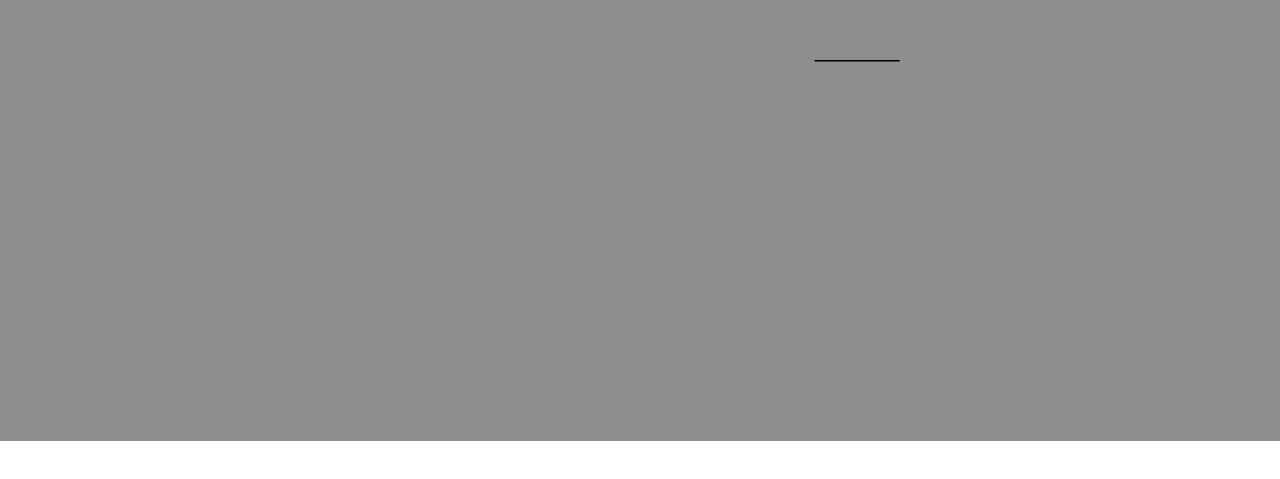
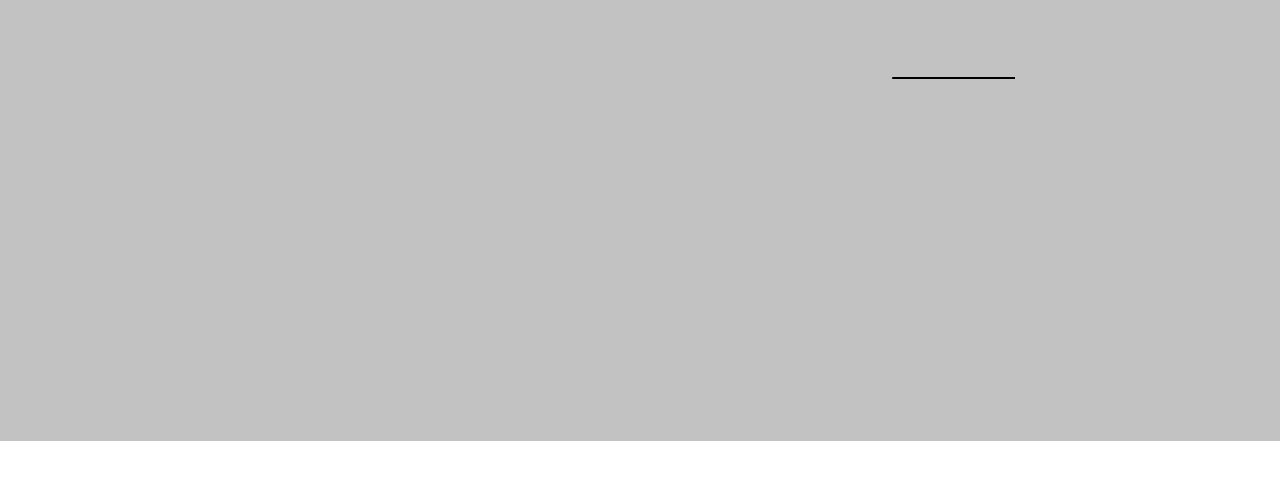
Before and after one commit to connorwhite-online/oit, a React (Create React App) app: page / in a window 1280 px wide. Shown: the part 359-838 px from the top of the page. Built offline with nearby package versions, Linux system fonts and the light colour scheme; a web font is replaced by a local one.

Commit message:
updated font and sizing

```diff
--- a/src/components/Loader/index.css
+++ b/src/components/Loader/index.css
@@ -1,7 +1,7 @@
 @font-face {
-    font-family: 'Neue-Machina-Bold';
-    src: url('../../fonts/PPNeueMachina-InktrapUltrabold.woff') format('woff'),
-        url('../../fonts/PPNeueMachina-InktrapUltrabold.woff2') format('woff2');
+    font-family: 'Anzeigen-Grotesk';
+    src: url('../../fonts/anzeigen_grotesk_d_regular-webfont.woff') format('woff'),
+        url('../../fonts/anzeigen_grotesk_d_regular-webfont.woff2') format('woff2');
 }
 
 .loader {
@@ -10,7 +10,7 @@
     height: 100vh;
     position: absolute;
     z-index: 100;
-    background-color: rgb(142, 142, 142);
+    background-color: #c2c2c3;
     /* background-image: linear-gradient(rgba(142, 142, 142, 1), rgba(142, 142, 142, .5)); */
     display: flex;
     justify-content: center;
@@ -23,9 +23,9 @@
 }
 
 .logoType {
-    font-family: 'Neue-Machina-Bold', sans-serif;
+    font-family: 'Anzeigen-Grotesk', sans-serif;
     color: black;
-    font-size: 6vw;
+    font-size: 10vw;
 }
 
 .line {
@@ -35,6 +35,6 @@
 
 @media screen and (min-width: 768px) {
     .logoType {
-        font-size: 3vw;
+        font-size: 5vw;
     }
 }
```
